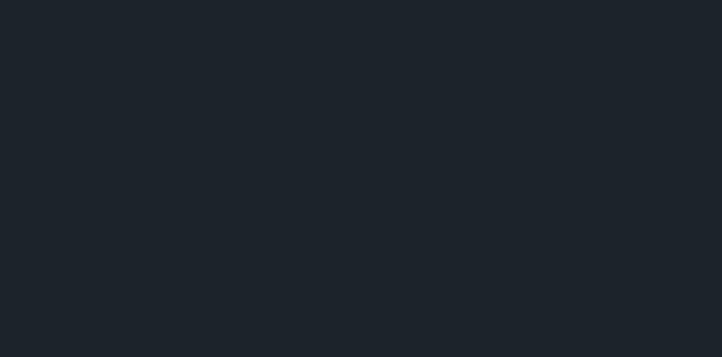
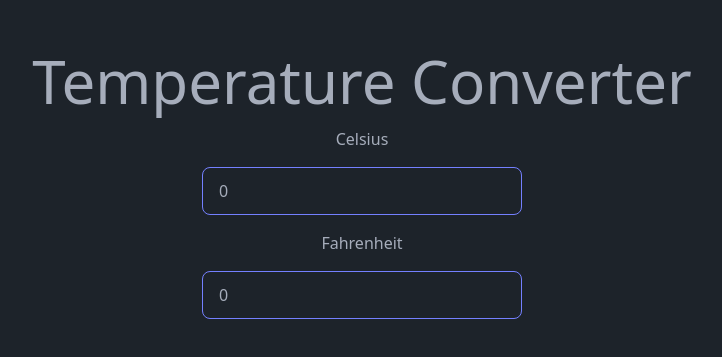
Before and after one commit to cntrvsy/7-Guis-svelte5, a SvelteKit app: page /temperature-converter in a window 1280 px wide. Shown: the part 215-572 px from the top of the page, without its empty margins (278-1000 px from the left). Built offline with nearby package versions, Linux system fonts and the light colour scheme.

Commit message:
temperature converter done

```diff
--- a/src/routes/+page.svelte
+++ b/src/routes/+page.svelte
@@ -7,7 +7,7 @@
            <button class="btn btn-primary" onclick={() => goto('/counter')}>Counter</button>
        </div>
        <div class="p-4 flex items-center justify-center">
-           <button class="btn">First Example</button>
+           <button class="btn btn-primary" onclick={() => goto('/temperature-converter')}>Temperature Converter</button>
        </div>
        <div class="p-4 flex items-center justify-center">
            <button class="btn">First Example</button>
--- a/src/routes/temperature-converter/+page.svelte
+++ b/src/routes/temperature-converter/+page.svelte
@@ -0,0 +1,37 @@
+<script lang="ts">
+    class TemperatureConverter {
+        #celsius = $state(0)
+        #fahrenheit = $state(0)
+
+        get celsius() {
+            return this.#celsius
+        }
+
+        get fahrenheit() {
+            return this.#fahrenheit
+        }
+
+        set celsius(value) {
+
+            this.#celsius = value
+            this.#fahrenheit = (value * 9 / 5) + 32
+        }
+
+        set fahrenheit(value) {
+            this.#fahrenheit = value
+            this.#celsius = (value - 32) * 5 / 9
+        }
+    }
+    const temp = new TemperatureConverter()
+
+</script>
+
+<main class="flex items-center justify-center h-screen">
+    <div class="flex flex-col items-center space-y-4">
+        <h1 class="text-6xl"> Temperature Converter</h1>
+        <p>Celsius</p>
+        <input class="input input-bordered input-primary w-full max-w-xs" type="number" bind:value={temp.celsius}>
+        <p>Fahrenheit</p>
+        <input class="input input-bordered input-primary w-full max-w-xs" type="number" bind:value={temp.fahrenheit}>
+    </div>
+</main>
```
